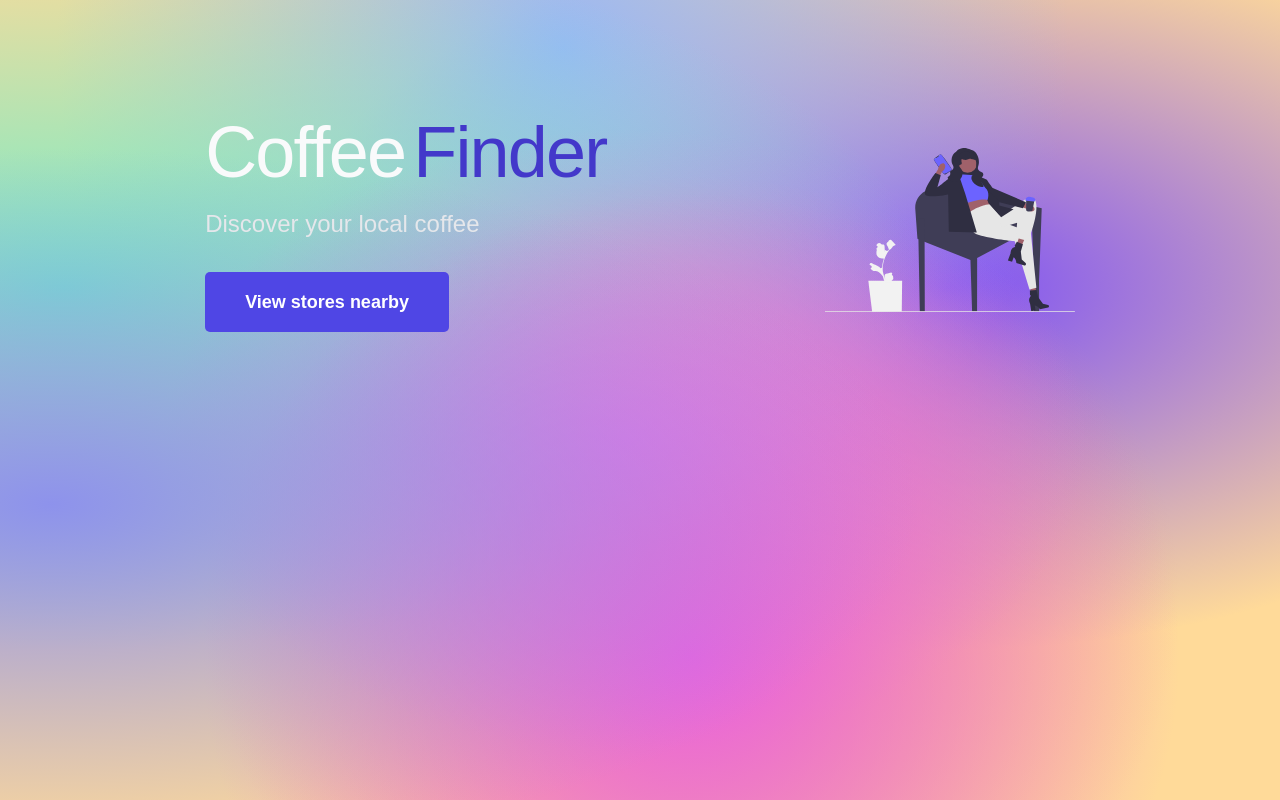
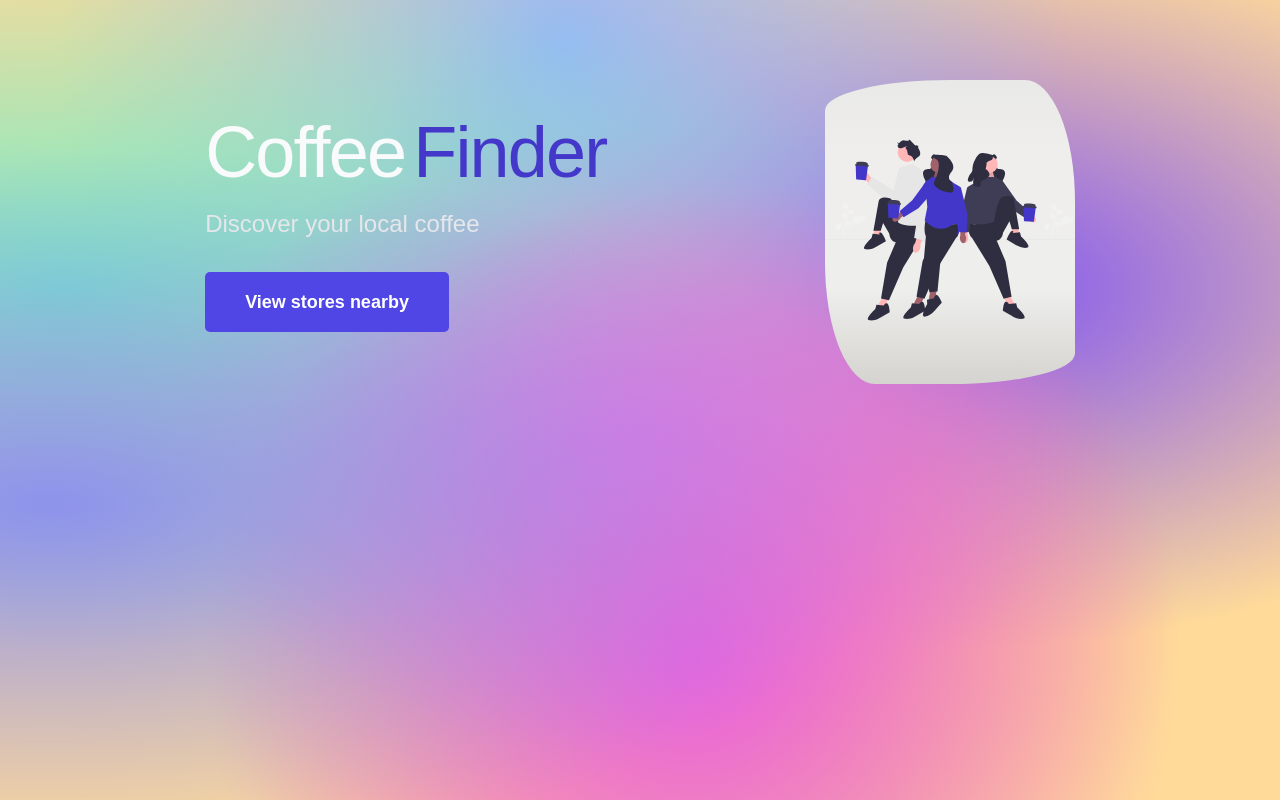
Before and after one commit to cdrmr18/next-find-coffee-stores, a Next.js app: page / in a window 1280 px wide. Built offline with nearby package versions, Linux system fonts and the light colour scheme; a web font is replaced by a local one.

Commit message:
changed home image & style

```diff
--- a/pages/index.tsx
+++ b/pages/index.tsx
@@ -22,7 +22,7 @@ export default function Home() {
         <Banner buttonText={btnText} handleOnClick={onClickButtonHandler} />
         <div className={styles.heroImage}>
           <Image
-            src="/images/relax.svg"
+            src="/images/coffee.svg"
             width={250}
             height={300}
             alt="girl relaxing"
--- a/styles/Home.module.css
+++ b/styles/Home.module.css
@@ -16,6 +16,15 @@
 }
 
 .heroImage {
+  border-radius: 50% 20% / 10% 40%;
+  background-image: linear-gradient(
+    to top,
+    #d5d4d0 0%,
+    #d5d4d0 1%,
+    #eeeeec 31%,
+    #efeeec 75%,
+    #e9e9e7 100%
+  );
 }
 /** Breakpoints:
   sm: min-width: 640px;
```
Also changed, not shown: public/images/coffee.svg (added).
